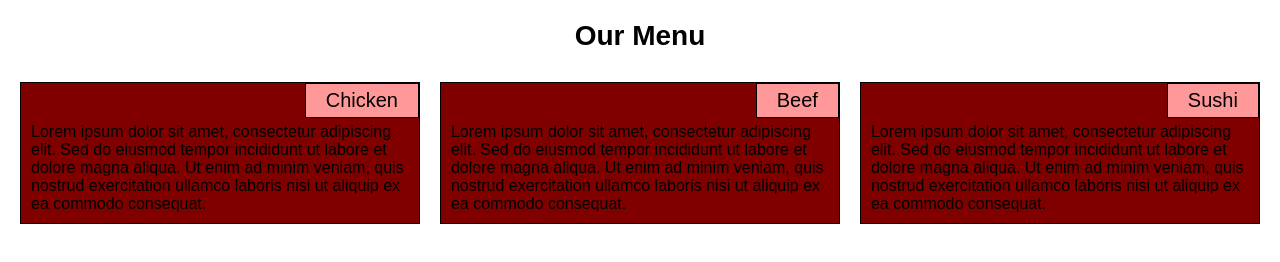
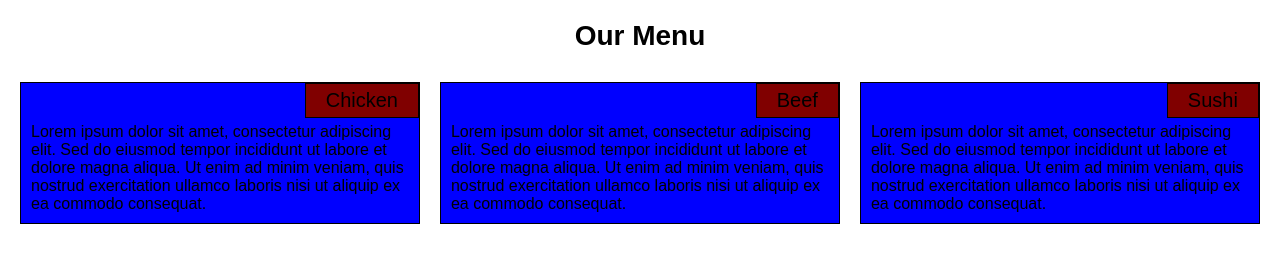
Before and after one commit to Nnenna-Odoh/coursera-test, a plain HTML site: page module2-solutions/index.html in a window 1280 px wide. Drawn offline with Linux system fonts and the light colour scheme.

Commit message:
Update styles.css

```diff
--- a/module2-solutions/css/styles.css
+++ b/module2-solutions/css/styles.css
@@ -22,7 +22,7 @@ h1 {
 }
 
 .section {
-    background-color: maroon;
+    background-color: blue;
     border: 1px solid black;
     margin: 10px;
     position: relative;
@@ -33,7 +33,7 @@ h1 {
     position: absolute;
     top: 0;
     right: 0;
-    background-color: #ff9999;
+    background-color: maroon;
     border: 1px solid black;
     padding: 5px 20px;
     font-size: 1.25em; /* 25% larger than default text */
```
